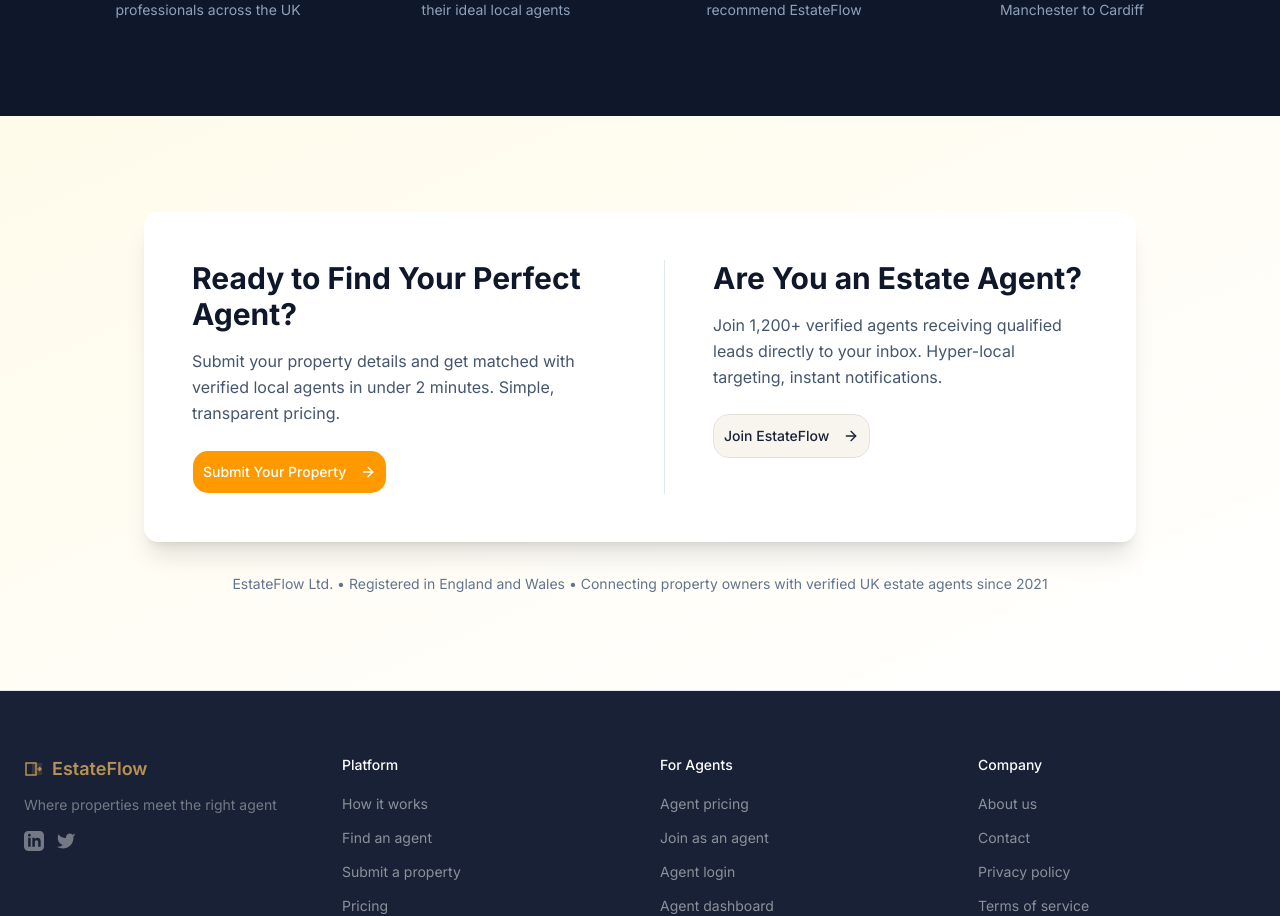
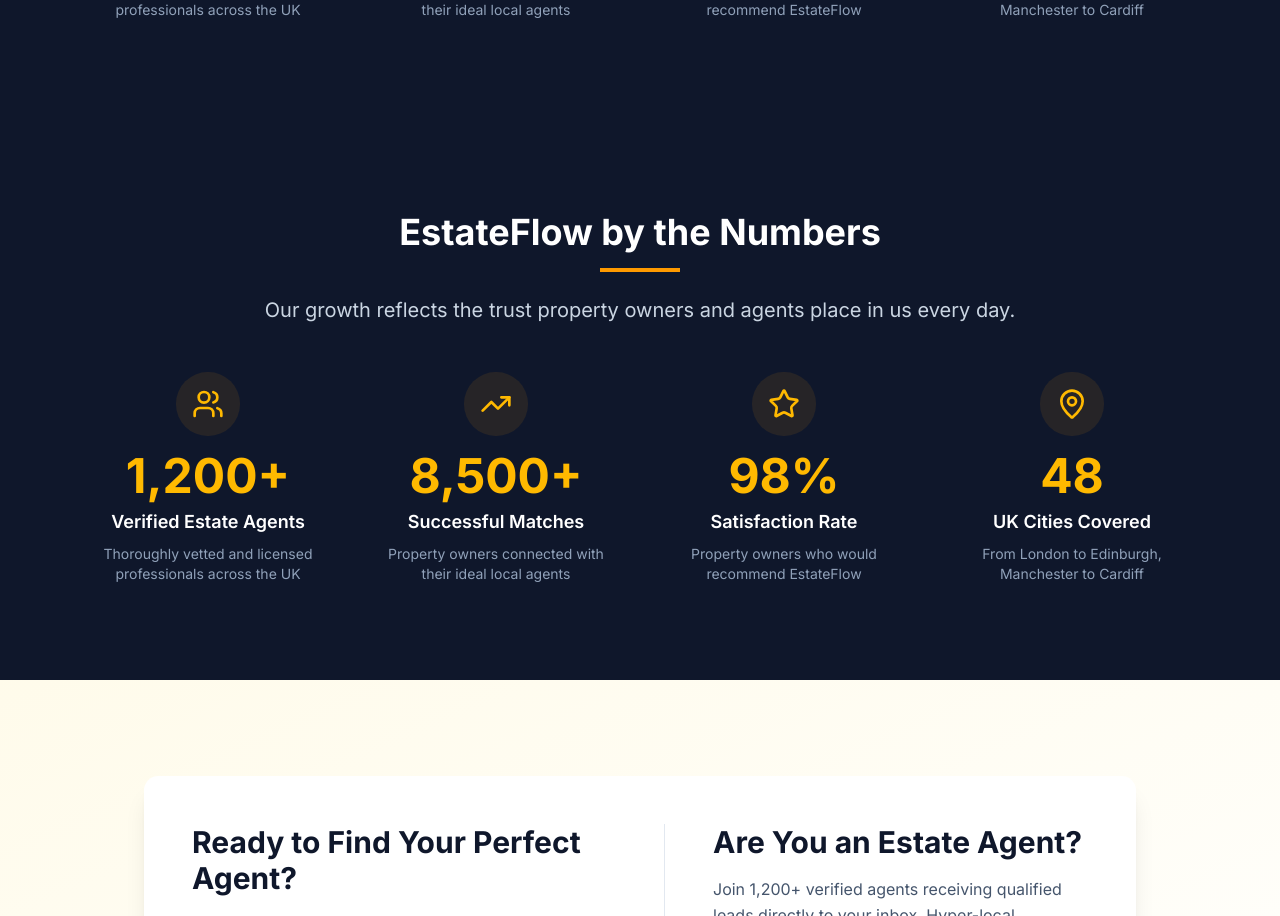
Before and after one commit to Anirudh9773/EstateFlow, a Next.js app: page /about in a window 1280 px wide. Shown: the part 3244-4160 px from the top of the page. Built offline with nearby package versions, Linux system fonts and the light colour scheme; no server answers.

Commit message:
testing the supabase redirection

```diff
--- a/src/app/about/page.tsx
+++ b/src/app/about/page.tsx
@@ -19,6 +19,7 @@
       <HowWereDifferent />
       <OurStory />
       <AboutStats />
+      <AboutStats />
       <AboutCTA />
     </main>
   );
```
